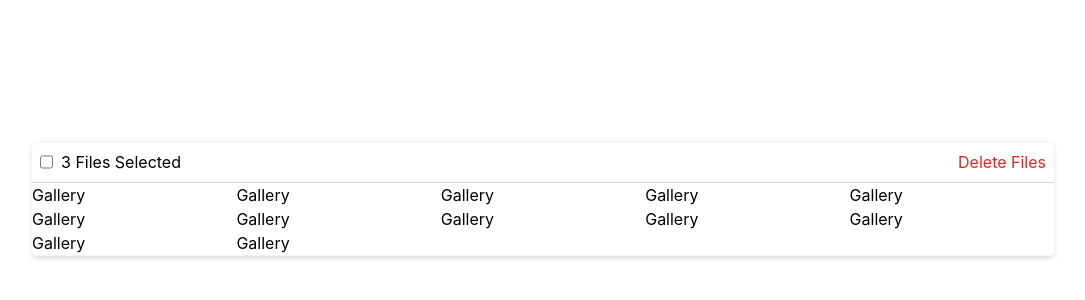
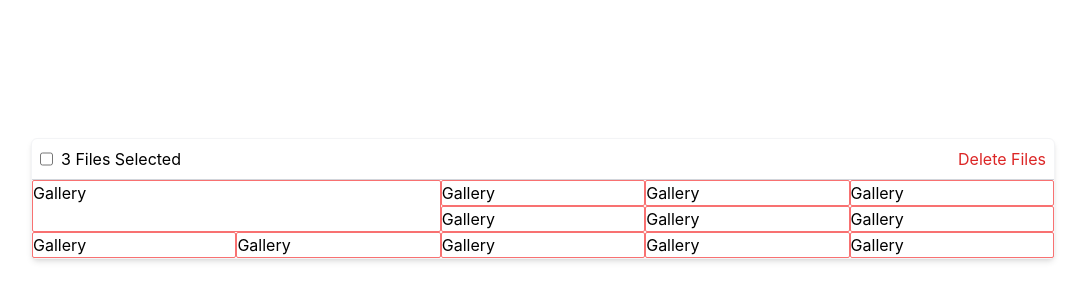
Before and after one commit to DabasishDasJoy/react-image-gallery, a React (Create React App) app: page / in a window 1280 px wide. Shown: the part 202-502 px from the top of the page, without its empty margins (97-1182 px from the left). Built offline with nearby package versions, Linux system fonts and the light colour scheme.

Commit message:
created grid

```diff
--- a/src/components/GalleryImages/GalleryImages.jsx
+++ b/src/components/GalleryImages/GalleryImages.jsx
@@ -3,18 +3,42 @@ import React from 'react';
 const GalleryImages = () => {
     return (
         <div className="grid grid-cols-5">
+            <div className="border border-red-400 rounded-sm col-span-2 row-span-2">
                 <h1>Gallery</h1>
+            </div>
+            <div className="border border-red-400 rounded-sm">
                 <h1>Gallery</h1>
+            </div>
+            <div className="border border-red-400 rounded-sm">
                 <h1>Gallery</h1>
+            </div>
+            <div className="border border-red-400 rounded-sm">
                 <h1>Gallery</h1>
+            </div>
+            <div className="border border-red-400 rounded-sm">
                 <h1>Gallery</h1>
+            </div>
+            <div className="border border-red-400 rounded-sm">
                 <h1>Gallery</h1>
+            </div>
+            <div className="border border-red-400 rounded-sm">
                 <h1>Gallery</h1>
+            </div>
+            <div className="border border-red-400 rounded-sm">
                 <h1>Gallery</h1>
+            </div>
+            <div className="border border-red-400 rounded-sm">
                 <h1>Gallery</h1>
+            </div>
+            <div className="border border-red-400 rounded-sm">
                 <h1>Gallery</h1>
+            </div>
+            <div className="border border-red-400 rounded-sm">
                 <h1>Gallery</h1>
+            </div>
+            <div className="border border-red-400 rounded-sm">
                 <h1>Gallery</h1>
+            </div>
         </div>
     );
 };
```
Lines whose indentation alone changed are shown as unchanged.
